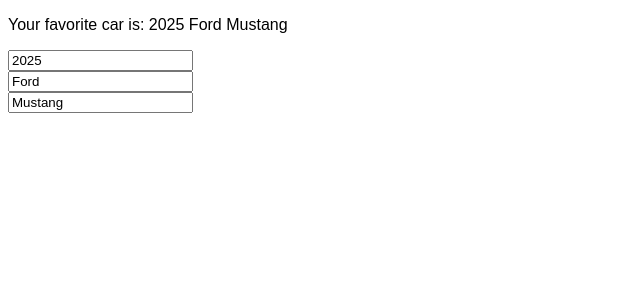
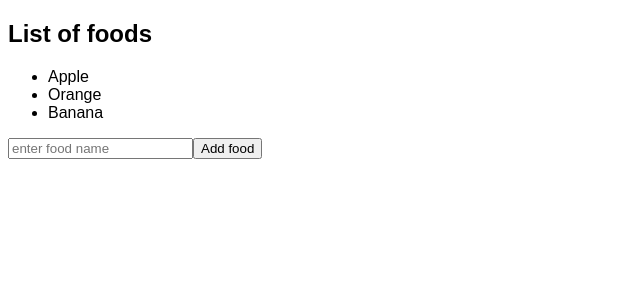
Before and after one commit to meow-codes201/Learn-React.js, a React (Vite) app in the folder my-react-app/: page / in a window 1280 px wide. Shown: the top 300 px of the page, without its empty margins (0-640 px from the left). Built offline with nearby package versions, Linux system fonts and the light colour scheme.

Commit message:
update array using useState

```diff
--- a/my-react-app/src/App.jsx
+++ b/my-react-app/src/App.jsx
@@ -12,10 +12,12 @@ import MyComponent from "./MyComponent";
 import ColorPicker from "./colorPicker";
 import UpdaterFunction from "./updaterFunction";
 import UpdateObjects from "./UpdateObjects";
+import UpdateArrays from "./UpdateArrays";
 function App() {
 return(
 <>
-<UpdateObjects></UpdateObjects>
+<UpdateArrays></UpdateArrays>
+{/* <UpdateObjects></UpdateObjects> */}
 {/* <UpdaterFunction></UpdaterFunction> */}
 {/* <ColorPicker></ColorPicker> */}
 </>
--- /dev/null
+++ b/my-react-app/src/UpdateArrays.jsx
@@ -0,0 +1,47 @@
+import { element } from "prop-types";
+import React,{useState} from "react";
+
+function UpdateArrays(){
+
+    const [foods,setFoods] = useState(["Apple","Orange","Banana"]);
+    function handleAddFood(){
+
+        const newFood = document.getElementById("foodInput").value;
+        document.getElementById("foodInput").value = "";
+        setFoods(f=>[...f,newFood]);
+
+
+    }
+    function handleRemoveFood(index){
+        setFoods(foods.filter((element,i)=>{
+            return i !== index;
+        }))
+
+
+
+    }
+
+return(
+    <>
+    <div>
+    <h2>List of foods</h2>
+    <ul>
+        {foods.map((food,index)=>{
+            return <li onClick={()=>{
+                handleRemoveFood(index)
+            }} key={index}>{food}</li>
+        })}
+    </ul>
+    <input type="text" id="foodInput" placeholder="enter food name" />
+        <button onClick={handleAddFood}>Add food</button>
+        {/* <button onClick={handleRemoveFood}></button> */}
+
+
+    </div>
+
+
+    </>
+)
+
+}
+export default UpdateArrays
```
